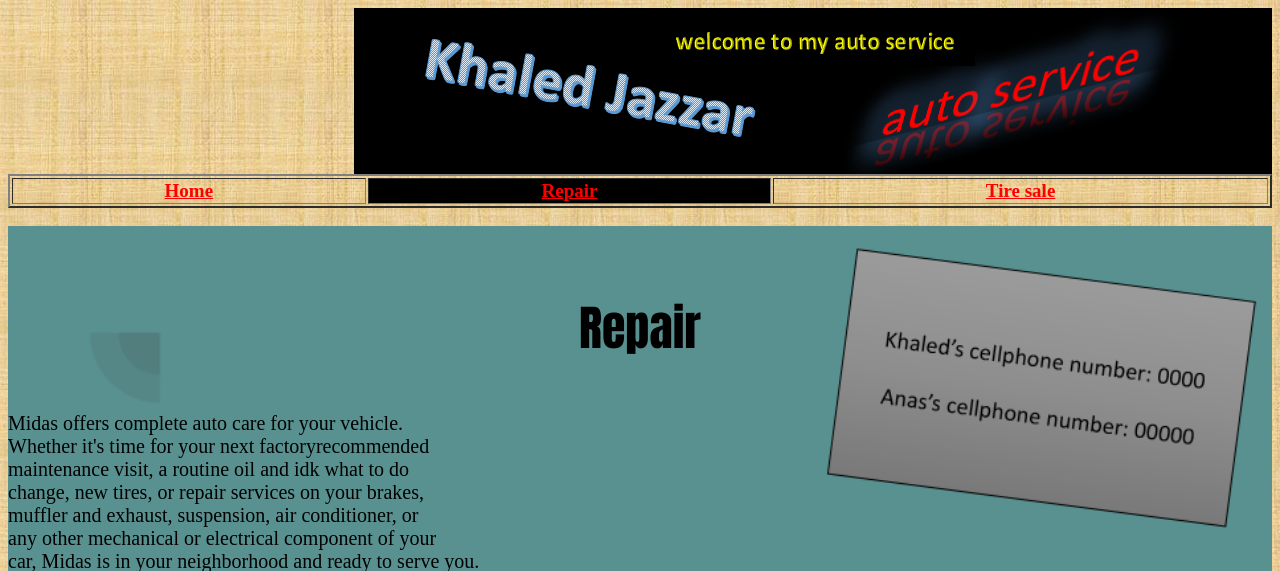
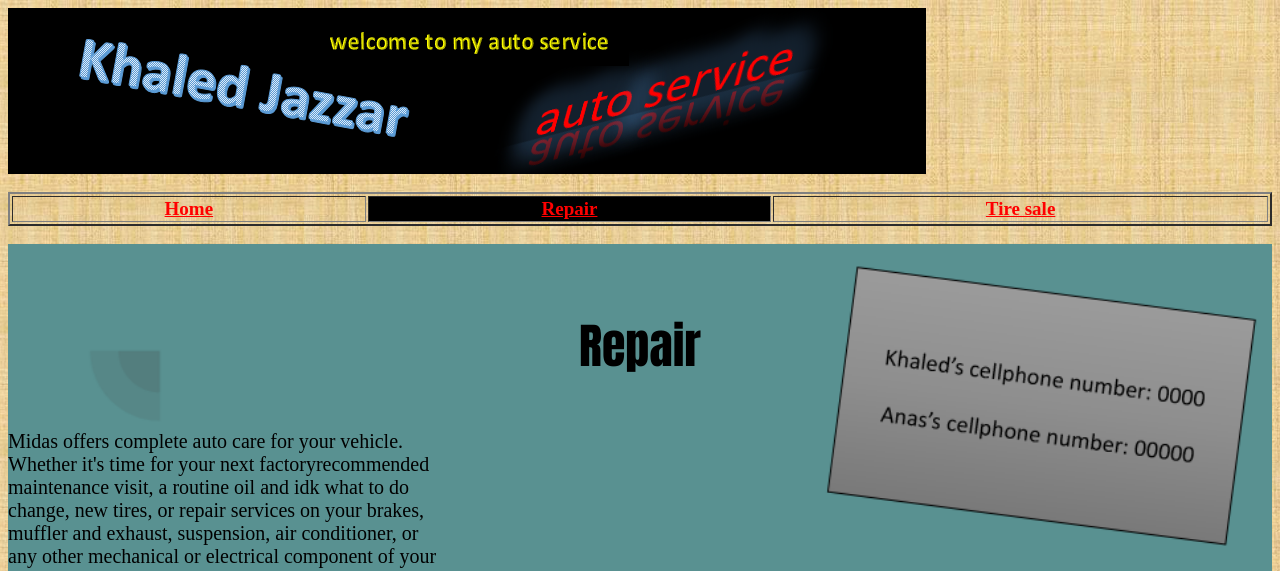
Before and after one commit to khaledjazzar/home, a plain HTML site: page r.html in a window 1280 px wide. Shown: the top 571 px of the page. Drawn offline with Linux system fonts and the light colour scheme.

Commit message:
Update r.html

```diff
--- a/r.html
+++ b/r.html
@@ -27,7 +27,7 @@
 </head>
 <body background="c.jpg">
 
-    <img src="Capture 1.jpg" class="p" align="right">
+    <img src="Capture 1.jpg" class="p" align="center">
 
     <br>
     <br>
```
